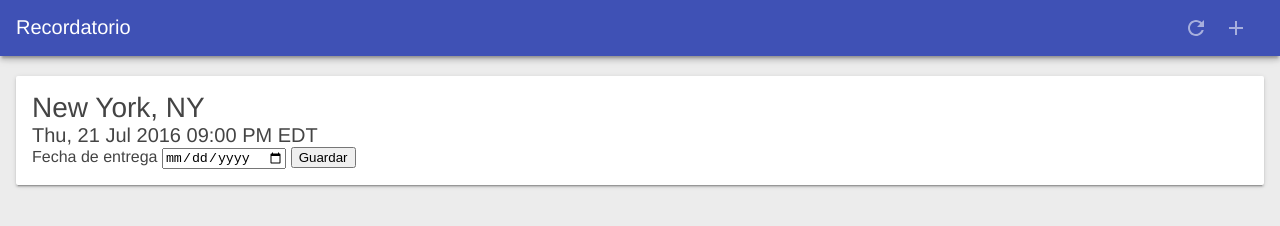
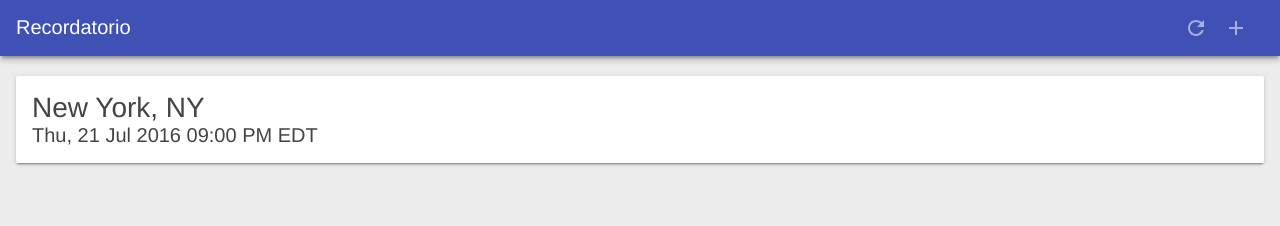
Before and after one commit to SHGoldfarb/dollop, a website: page public/index.html in a window 1280 px wide. Drawn offline with Linux system fonts and the light colour scheme.

Commit message:
se quito fecha

```diff
--- a/public/index.html
+++ b/public/index.html
@@ -53,10 +53,10 @@
       <div class="card-last-updated" hidden></div>
       <div class="location"></div>
       <div class="date"></div>
-      <div class="entrega">
+      <!-- <div class="entrega">
         Fecha de entrega <input id="date" type="date">
         <button id="butAddDate" class="button">Guardar</button>
-      </div>
+      </div> -->
 
 
       <!-- <div class="description"></div> -->
--- a/public/scripts/app.js
+++ b/public/scripts/app.js
@@ -73,24 +73,24 @@
   });
 
   //boton de agregar fecha
-  document.getElementById('butAddDate').addEventListener('click', function() {
-    // Add the newly selected city
-    console.log("Entreee");
-    var selectD = document.getElementById('date').value;
-    console.log("selectedD", selectD);
-    //var selected = select.options[select.selectedIndex];
-    //var key = selected.value;
-    //var label = selected.textContent;
-    // TODO init the app.selectedCities array here - DONE
-    // if (!app.selectedCities) {
-    //   app.selectedCities = [];
-    // }
-    // app.getForecast(key, label);
-    // // TODO push the selected city to the array and save here - DONE
-    // app.selectedCities.push({key: key, label: label});
-    // app.saveSelectedCities();
-    // app.toggleAddDialog(false);
-  });
+  // document.getElementById('butAddDate').addEventListener('click', function() {
+  //   // Add the newly selected city
+  //   console.log("Entreee");
+  //   var selectD = document.getElementById('date').value;
+  //   console.log("selectedD", selectD);
+  //   //var selected = select.options[select.selectedIndex];
+  //   //var key = selected.value;
+  //   //var label = selected.textContent;
+  //   // TODO init the app.selectedCities array here - DONE
+  //   // if (!app.selectedCities) {
+  //   //   app.selectedCities = [];
+  //   // }
+  //   // app.getForecast(key, label);
+  //   // // TODO push the selected city to the array and save here - DONE
+  //   // app.selectedCities.push({key: key, label: label});
+  //   // app.saveSelectedCities();
+  //   // app.toggleAddDialog(false);
+  // });
 
 
 
```
